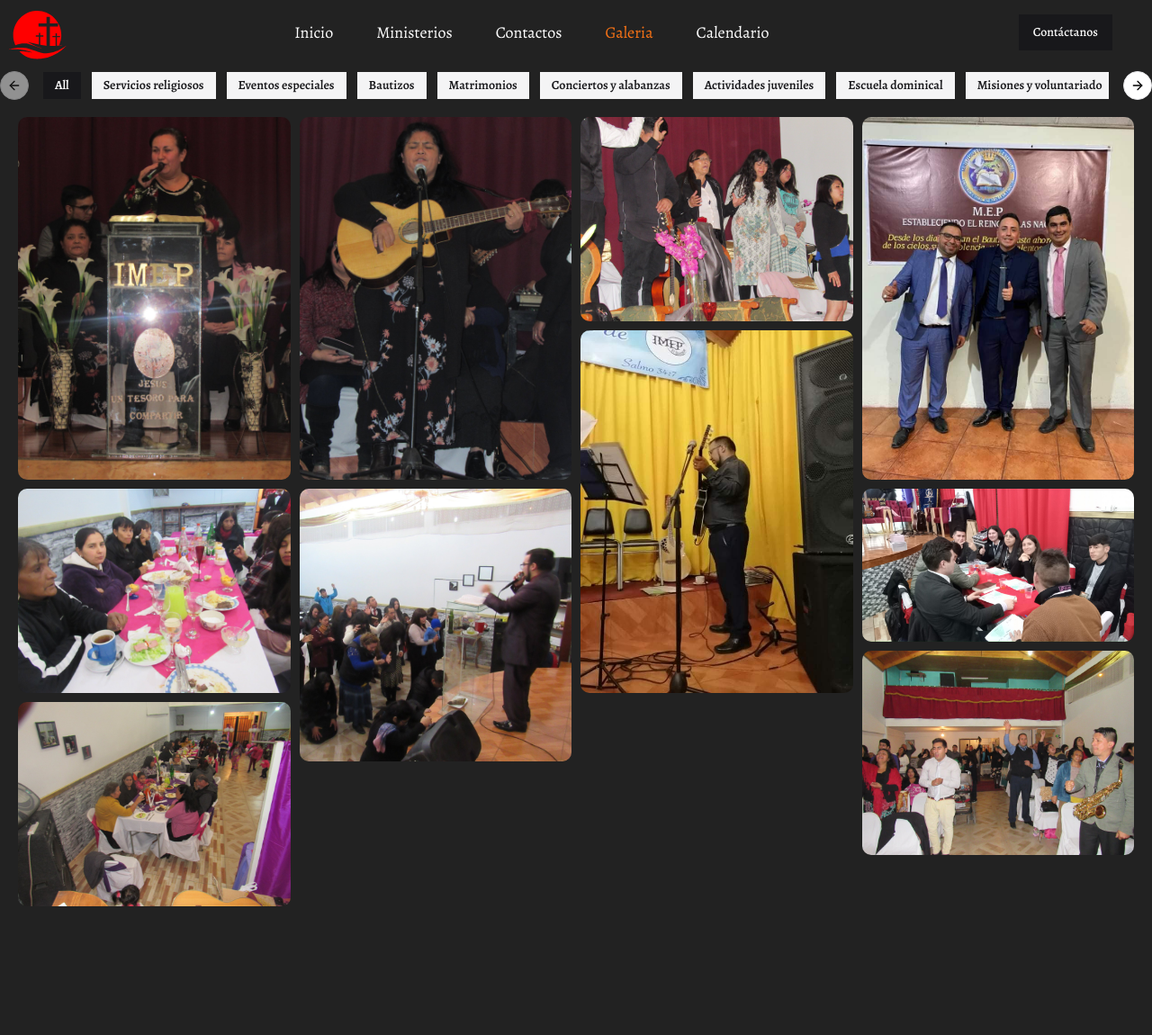
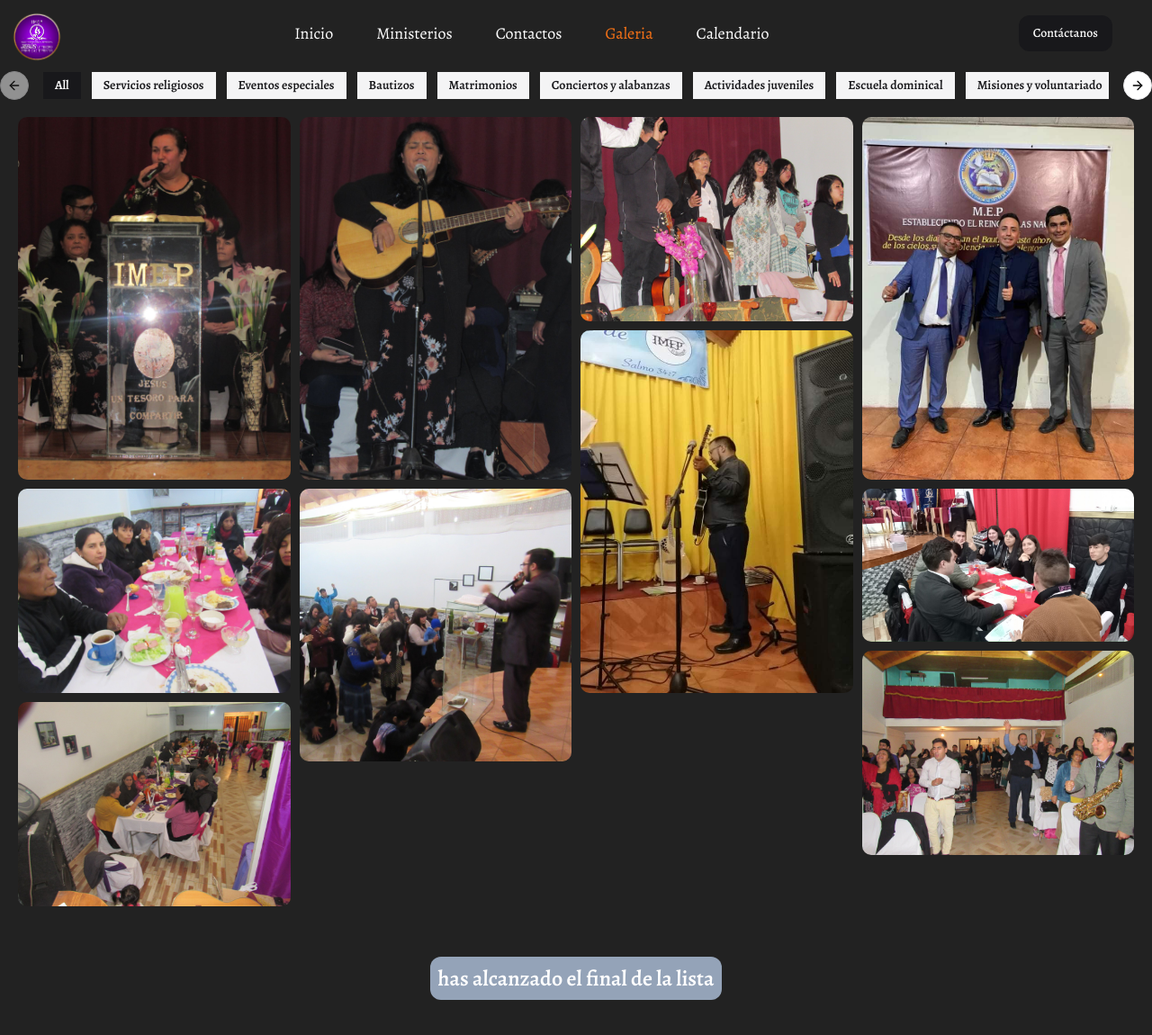
Before and after one commit to Avila-Pato/church, a Next.js app: page /galeria in a window 1280 px wide. Shown: the top 1150 px of the page at 90% size. Before the commit the page ends 1097 px from the top, so only its background shows below. Built offline with nearby package versions, Linux system fonts and the light colour scheme.

Commit message:
Implement infinite scroll for gallery view and update image handling

```diff
--- a/src/app/modules/galeria/layout/galery-layout.tsx
+++ b/src/app/modules/galeria/layout/galery-layout.tsx
@@ -1,3 +1,6 @@
+import { Suspense } from "react";
+import { ErrorBoundary } from "react-error-boundary";
+
 interface LayoutProps {
     children: React.ReactNode;
   }
@@ -5,9 +8,14 @@ interface LayoutProps {
   export const GalleryLayout = ({ children }: LayoutProps) => {
     return (
       // <SidebarProvider>
-          <div className="flex min-h-screen ">
-
-            <main className="flex-1 overflow-y-auto ">{children}</main>
-          </div>
-    );
+      <div className="flex min-h-screen">
+      <main className="flex-1 overflow-y-auto">
+        <Suspense fallback={<p className=" ">Cargando..</p>}>
+          <ErrorBoundary fallback={<p>Error..</p>}>
+            {children}
+          </ErrorBoundary>
+        </Suspense>
+      </main>
+    </div>
+    )
   };
--- a/src/app/modules/galeria/views/galery-view.tsx
+++ b/src/app/modules/galeria/views/galery-view.tsx
@@ -1,18 +1,53 @@
+"use client"
+import { useState } from "react";
 import { CategoriesSection } from "../components/gallery-navbar";
 import ImageGallery from "@/components/GalleryImages";
+import { InfiniteScroll } from "@/components/infinite-scroll";
 
 interface GaleryProps {
     categoryId?: string;
     ImageGallery?: string
   }
 
-const GaleryView = ({categoryId}: GaleryProps ) => {
+const GaleryView = ({categoryId, }: GaleryProps ) => {
+    const [hasNextPage, setHasNextPage] = useState(true);
+    const [isFetchingNextPage, setIsFetchingNextPage] = useState(false);
+    const [images, setImages] = useState<string[]>([]); // Aquí guardas las imágenes cargadas
+
+    const fetchNextPage = async () => {
+      if (isFetchingNextPage || !hasNextPage) return;
+
+      setIsFetchingNextPage(true);
+
+      // Aquí deberías hacer la llamada a tu API o manejar la lógica para cargar más imágenes
+      // Simulando una carga con un delay de 1 segundo
+      setTimeout(() => {
+        const newImages = [
+          "/iglesia/11.jpg",
+          "/iglesia/12.jpg",
+          "/iglesia/13.jpg"
+        ]; // Aquí agregas más imágenes
+        setImages((prevImages) => [...prevImages, ...newImages]);
+
+        setHasNextPage(false); // Por ejemplo, no hay más imágenes
+        setIsFetchingNextPage(false);
+      }, 1000);
+    };
+
     return (
-        <main className="min-h-screen  my-20 ">
-            <CategoriesSection  categoryId={categoryId}/>
-            <ImageGallery categoryId={categoryId} />
-        </main>
-     );
-}
+      <main className="min-h-screen my-20">
+        <CategoriesSection categoryId={categoryId} />
+        <ImageGallery images={images}  />
+
+        {/* Agregamos InfiniteScroll aquí para manejar la carga infinita */}
+        <InfiniteScroll
+          hasNextPage={hasNextPage}
+          isFetchingNextPage={isFetchingNextPage}
+          fetchNextPage={fetchNextPage}
+        />
+      </main>
+    );
+  };
+
 
 export default GaleryView;
--- a/src/components/GalleryImages.tsx
+++ b/src/components/GalleryImages.tsx
@@ -3,6 +3,7 @@ import React from "react";
 
 interface ImageGalleryProps {
   categoryId?: string;
+  images: string[]
 }
 
 const ImageGallery: React.FC<ImageGalleryProps> = ({ }) => {
@@ -17,6 +18,7 @@ const ImageGallery: React.FC<ImageGalleryProps> = ({ }) => {
     "/iglesia/9.jpg",
     "/iglesia/10.jpg",
     "/iglesia/2.jpg",
+
   ];
 
   return (
--- /dev/null
+++ b/src/components/infinite-scroll.tsx
@@ -0,0 +1,53 @@
+import { useEffect } from "react";
+import { Button } from "./ui/button";
+import { useIntersectionObserver } from "@/hooks/useIntersectionObserver";
+
+interface InfiniteScrollProps {
+  isManual?: boolean;
+  hasNextPage: boolean;
+  isFetchingNextPage: boolean;
+  fetchNextPage: () => void;
+}
+
+export const InfiniteScroll = ({
+  isManual = false,
+  hasNextPage,
+  isFetchingNextPage,
+  fetchNextPage,
+}: InfiniteScrollProps) => {
+  const { targetRef, isIntersecting } = useIntersectionObserver({
+    threshold: 0.5,
+    rootMargin: "100px",
+  });
+
+  useEffect(() => {
+    if (isIntersecting && hasNextPage && !isFetchingNextPage && !isManual) {
+      fetchNextPage();
+    }
+  }, [
+    isIntersecting,
+    hasNextPage,
+    isFetchingNextPage,
+    isManual,
+    fetchNextPage,
+  ]);
+
+  return (
+    <div className="flex flex-col items-center gap-4 p-4">
+      <div ref={targetRef} className="h-1"></div>
+      {hasNextPage ? (
+        <Button
+          variant="secondary"
+          disabled={!hasNextPage || isFetchingNextPage}
+          onClick={() => fetchNextPage()}
+        >
+          {isFetchingNextPage ? "Cargando..." : "Mostrar mas"}
+        </Button>
+      ) : (
+        <p className="text-2xl text-white p-2 bg-slate-400 rounded-xl font-semibold text-muted-foreground">
+          has alcanzado el final de la lista
+        </p>
+      )}
+    </div>
+  );
+};
--- a/src/components/navbar-home.tsx
+++ b/src/components/navbar-home.tsx
@@ -40,9 +40,9 @@ export const StudioNavbar = () => {
       {/* Logo */}
       <div className="flex">
         <Link href="/">
-          <div className="pt-3">
+          <div className="pt-2">
             <Image
-              src="/svg/church.svg"
+              src="/img/logoIglesia.png"
               alt="Logo-Church"
               width={80}
               height={10}
--- a/src/components/ui/button.tsx
+++ b/src/components/ui/button.tsx
@@ -9,7 +9,7 @@ const buttonVariants = cva(
   {
     variants: {
       variant: {
-        default: "bg-zinc-900 text-zinc-50 hover:bg-zinc-900/90 dark:bg-zinc-50 dark:text-zinc-900 dark:hover:bg-zinc-50/90",
+        default: "bg-zinc-900 text-zinc-50 hover:bg-zinc-900/90 dark:bg-zinc-50 dark:text-zinc-900 dark:hover:bg-zinc-50/90 rounded-xl",
         destructive:
           "bg-red-500 text-zinc-50 hover:bg-red-500/90 dark:bg-red-900 dark:text-zinc-50 dark:hover:bg-red-900/90",
         outline:
```
Also changed, not shown: public/img/logoIglesia.png (added), 1 other file (tests, documents, lock files or other folders).
